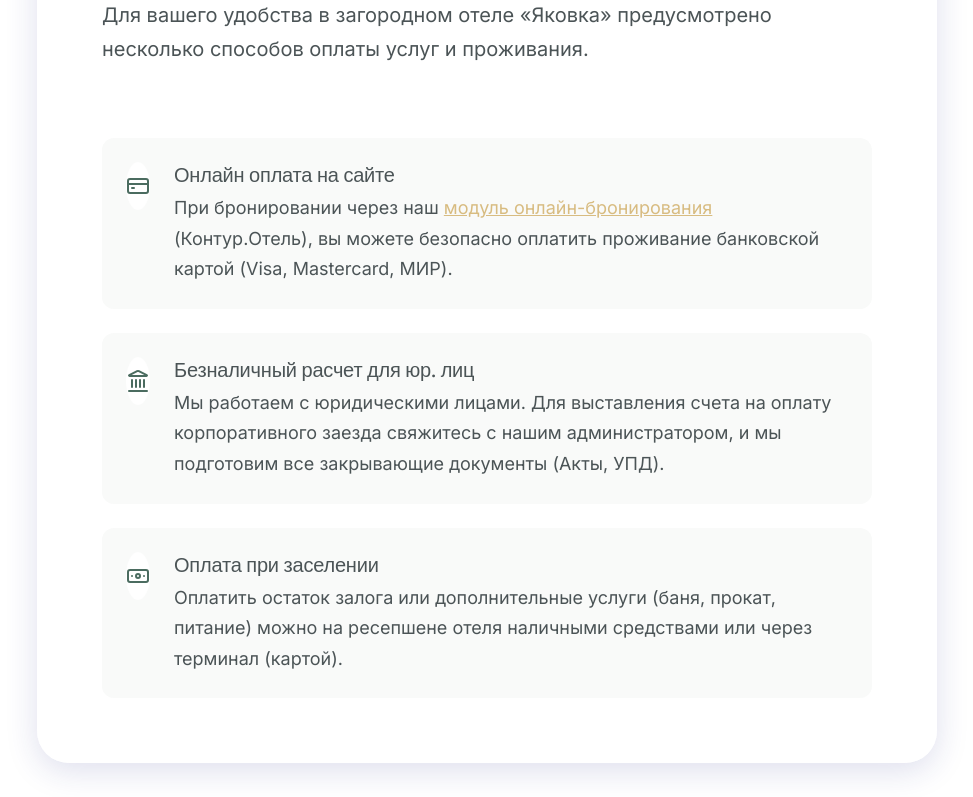
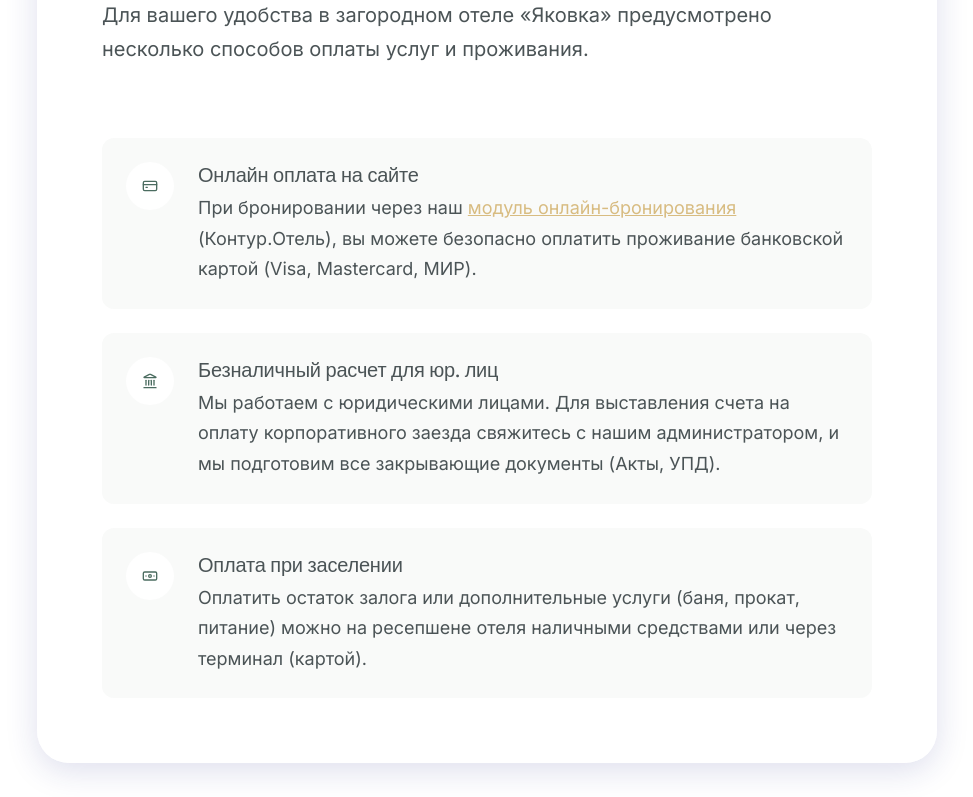
Before and after one commit to anonosya-ux/demoYAKovka, a Next.js app: page /payment in a window 1280 px wide. Shown: the part 643-1440 px from the top of the page, without its empty margins (153-1126 px from the left). Built offline with nearby package versions, Linux system fonts and the light colour scheme; a web font is replaced by a local one.

Commit message:
fix(vercel): incorrect style prop 'p' instead of 'padding' in payment route

```diff
--- a/src/app/payment/page.tsx
+++ b/src/app/payment/page.tsx
@@ -11,7 +11,7 @@ export default function PaymentPage() {
 
       <div style={{ display: 'grid', gap: '1.5rem', marginTop: '2rem' }}>
         <div style={{ display: 'flex', gap: '1.5rem', alignItems: 'flex-start', padding: '1.5rem', backgroundColor: 'var(--muted)', borderRadius: 'var(--radius)' }}>
-          <div style={{ background: '#fff', p: '1rem', borderRadius: '50%', color: 'var(--primary)', width: '48px', height: '48px', display: 'flex', alignItems: 'center', justifyContent: 'center' }}>
+          <div style={{ background: '#fff', padding: '1rem', borderRadius: '50%', color: 'var(--primary)', width: '48px', height: '48px', display: 'flex', alignItems: 'center', justifyContent: 'center' }}>
             <CreditCard size={24} />
           </div>
           <div>
@@ -21,7 +21,7 @@ export default function PaymentPage() {
         </div>
 
         <div style={{ display: 'flex', gap: '1.5rem', alignItems: 'flex-start', padding: '1.5rem', backgroundColor: 'var(--muted)', borderRadius: 'var(--radius)' }}>
-          <div style={{ background: '#fff', p: '1rem', borderRadius: '50%', color: 'var(--primary)', width: '48px', height: '48px', display: 'flex', alignItems: 'center', justifyContent: 'center' }}>
+          <div style={{ background: '#fff', padding: '1rem', borderRadius: '50%', color: 'var(--primary)', width: '48px', height: '48px', display: 'flex', alignItems: 'center', justifyContent: 'center' }}>
             <Landmark size={24} />
           </div>
           <div>
@@ -31,7 +31,7 @@ export default function PaymentPage() {
         </div>
 
         <div style={{ display: 'flex', gap: '1.5rem', alignItems: 'flex-start', padding: '1.5rem', backgroundColor: 'var(--muted)', borderRadius: 'var(--radius)' }}>
-          <div style={{ background: '#fff', p: '1rem', borderRadius: '50%', color: 'var(--primary)', width: '48px', height: '48px', display: 'flex', alignItems: 'center', justifyContent: 'center' }}>
+          <div style={{ background: '#fff', padding: '1rem', borderRadius: '50%', color: 'var(--primary)', width: '48px', height: '48px', display: 'flex', alignItems: 'center', justifyContent: 'center' }}>
             <Banknote size={24} />
           </div>
           <div>
```
